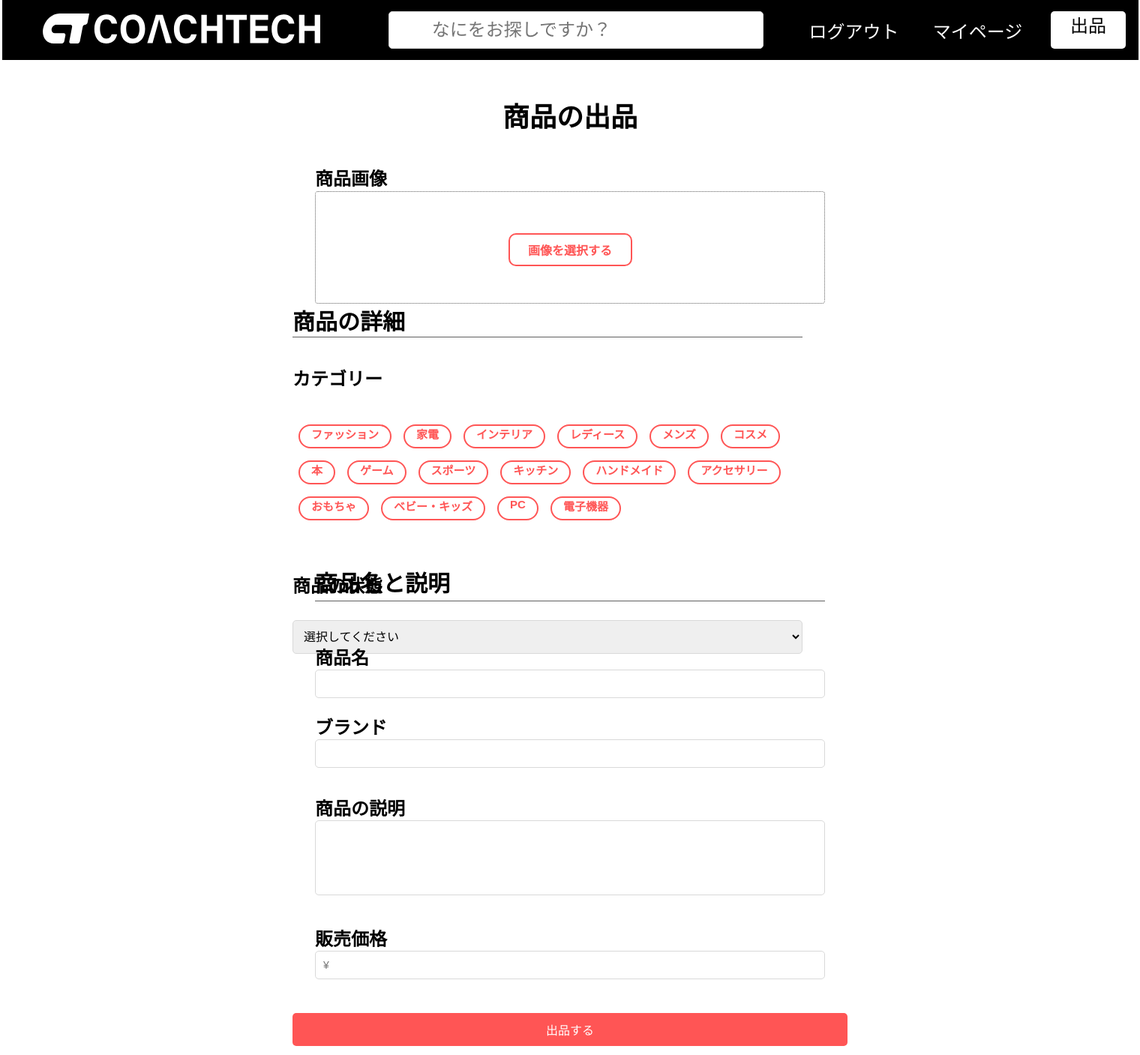
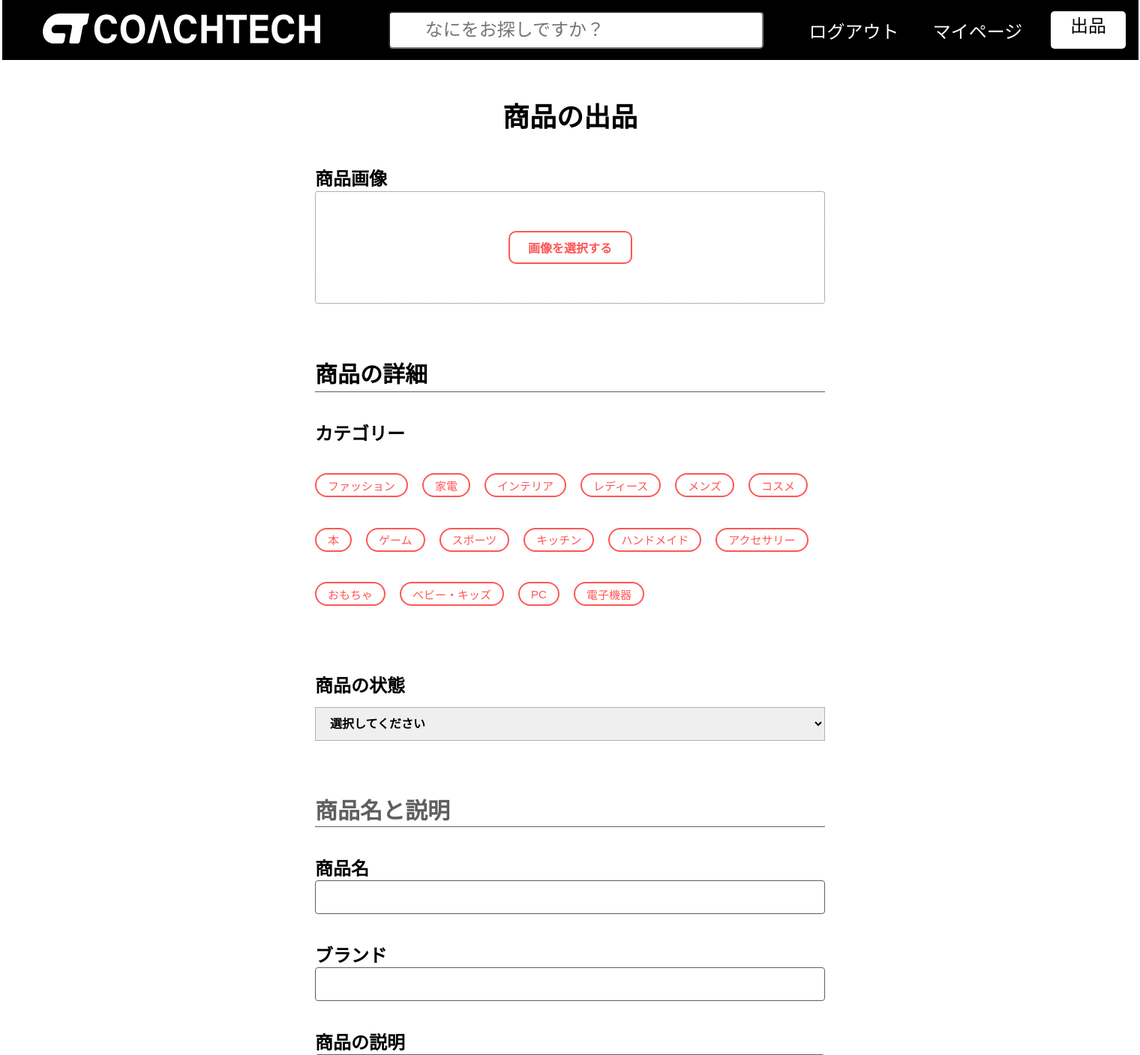
Before and after one commit to seiya71/coachtech-flea-market, a Laravel app: page /sell in a window 1520 px wide. Shown: the top 1407 px of the page at 75% size. Run offline with Laravel 8, Linux system fonts and the light colour scheme; a user stored in the database is signed in; data comes from the database, SQL or seed files in the repository.

Commit message:
出品画面のスタイル修正

```diff
--- a/src/public/css/sell.css
+++ b/src/public/css/sell.css
@@ -43,12 +43,12 @@
 }
 
 .preview-image {
+    display: flex;
+    align-items: center;
+    justify-content: center;
     width: 145px;
     height: 145px;
     background-color: #5f5f5f;
-    display: flex;
-    align-items: center;
-    justify-content: center;
     overflow: hidden;
 }
 
@@ -56,6 +56,14 @@
     width: 100%;
     height: 100%;
     object-fit: cover;
+}
+
+.button-box {
+    display: flex;
+    justify-content: center;
+    align-items: center;
+    width: 165px;
+    height: 145px;
 }
 
 .upload-button {
@@ -88,9 +96,10 @@ input[type="file"] {
 
 .item-detail {
     width: 680px;
-    height: 319px;
+    height: auto;
     display: flex;
     flex-direction: column;
+    margin-top: 70px;
 }
 
 .item-detail__title {
@@ -106,7 +115,7 @@ input[type="file"] {
     display: flex;
     flex-direction: column;
     width: 100%;
-    height: 235px;
+    height: auto;
 }
 
 .category-title {
@@ -121,7 +130,8 @@ input[type="file"] {
     display: flex;
     flex-wrap: wrap;
     width: 100%;
-    height: auto;
+    height: 199px;
+    gap: 19px;
 }
 
 .category-button input[type="checkbox"] {
@@ -129,28 +139,31 @@ input[type="file"] {
 }
 
 .category-button {
-    display: inline-flex;
+    display: flex;
     align-items: center;
     justify-content: center;
-    border: 2px solid #ff5555;
+    border: 2px solid #ff5655;
     background-color: #ffffff;
-    color: #ff5555;
+    color: #ff5655;
     text-decoration: none;
     border-radius: 16px;
     height: 32px;
-    font-size: 15px;
     cursor: pointer;
-    margin: 8px;
+    margin: 0px;
 }
 
-.category-button span {
-    width: 100%;
-    height: 100%;
+.category-name {
+    display: flex;
+    justify-content: center;
+    align-items: center;
+    font-size: 15px;
+    font-weight: 500;
     border-radius: 16px;
-    padding: 0 15px;
+    height: 32px;
+    padding: 15px;
 }
 
-.category-button input[type="checkbox"]:checked+span {
+.category-button input[type="checkbox"]:checked + span {
     background-color: #ff5555;
     color: #ffffff;
 }
@@ -160,24 +173,39 @@ input[type="file"] {
     color: #ffffff;
 }
 
-
 .item-condition {
-    width: 100%;
-    margin: 30px 0px;
+    display: flex;
+    flex-direction: column;
+    width: 680px;
+    height: 93px;
+    margin-top: 65px;
 }
 
 .item-condition__title {
-    text-align: left;
+    width: 120;
+    height: 29px;
     font-size: 24px;
-    font-weight: bold;
-    margin: 30px 0px;
+    font-weight: 700;
 }
 
 .item-condition__select {
     width: 100%;
     height: 45px;
     font-size: 16px;
-    padding: 0px 10px;
+    font-weight: 700;
+    padding-left: 15px;
+    border: 1.5px solid #b1b1b1;
+    margin-top: 19px;
+}
+
+.select-value {
+    display: flex;
+    align-items: center;
+    margin-left: 38px;
+    background-color: #636769;
+    color: #eaeaea;
+    font-size: 14px;
+    font-weight: 600;
 }
 
 .item-description {
@@ -185,47 +213,203 @@ input[type="file"] {
     height: auto;
     display: flex;
     flex-direction: column;
-    margin: 30px;
+    margin-top: 69px;
+}
+
+.item-description__title {
+    width: 100%;
+    height: 46px;
+    color: #5f5f5f;
+    border-bottom: 1px solid #5f5f5f;
+    font-size: 30px;
+    font-weight: 700;
 }
 
 .form-group {
-    margin-bottom: 15px;
+    margin-top: 36px;
+    gap: 7px;
 }
 
-label {
-    display: block;
-    margin-top: 20px;
+.description-label {
+    width: 100%;
+    height: 29px;
     font-size: 24px;
-    font-weight: bold;
+    font-weight: 700;
+    color: #000000;
 }
 
-input,
-textarea,
-select {
+.description-input {
     width: 100%;
-    padding: 10px;
-    border: 1px solid #d9d9d9;
-    border-radius: 5px;
-    font-size: 14px;
+    height: 45px;
+    border: 1px solid #5f5f5f;
+    border-radius: 4px;
+    padding-left: 12px;
 }
 
-textarea {
-    height: 100px;
+.description-textarea {
+    width: 100%;
+    height: 125px;
     resize: none;
+    border: 1px solid #5f5f5f;
+    border-radius: 4px;
+}
+
+.description-input::placeholder {
+    font-size: 24px;
+    font-weight: 700;
+    color: #000000;
 }
 
 .sell-btn {
-    display: block;
+    display: flex;
+    justify-content: center;
+    align-items: center;
     width: 100%;
+    height: 60px;
     background-color: #ff5555;
+    font-size: 26px;
+    font-weight: 700;
+    border-radius: 5px;
+    margin-top: 118px;
+    border: none;
     color: #ffffff;
-    border: none;
-    padding: 10px 0;
-    font-size: 16px;
-    border-radius: 5px;
-    cursor: pointer;
 }
 
 .sell-btn:hover {
     background-color: #e14b4b;
 }
+
+@media screen and (max-width: 768px) {
+    .sell-container {
+        width: 768px;
+        margin-top: 25px;
+    }
+
+    .sell-title {
+        width: 90px;
+        height: 22px;
+        font-size: 18px;
+    }
+
+    .item-image {
+        width: 340px;
+        height: 93px;
+        margin-top: 22px;
+    }
+
+    .item-image__title {
+        height: 18px;
+        font-size: 12px;
+    }
+
+    .item-image__upload {
+        height: 75px;
+    }
+
+    .preview-image {
+        width: 73px;
+        height: 73px;
+    }
+
+    .upload-button {
+        width: 83px;
+        height: 22px;
+        font-size: 8px;
+    }
+
+    .item-detail {
+        width: 340px;
+        margin-top: 35px;
+    }
+
+    .item-detail__title {
+        height: 24px;
+        font-size: 15px;
+        margin-bottom: 18px;
+    }
+
+    .category-title {
+        height: 18px;
+        font-size: 12px;
+        margin-bottom: 18px;
+    }
+
+    .category-value {
+        height: 100px;
+        gap: 10px;
+    }
+
+    .category-button {
+        height: 16px;
+    }
+
+    .category-name {
+        font-size: 8px;
+        border-radius: 8px;
+        height: 16px;
+        padding: 8px;
+    }
+
+    .item-condition {
+        width: 340px;
+        height: 47px;
+        margin-top: 33px;
+    }
+
+    .item-condition__title {
+        width: 60;
+        height: 15px;
+        font-size: 12px;
+    }
+
+    .item-condition__select {
+        height: 23px;
+        font-size: 8px;
+        padding-left: 8px;
+        margin-top: 10px;
+    }
+
+    .select-value {
+        margin-left: 19px;
+        font-size: 7px;
+    }
+
+    .item-description {
+        width: 340px;
+        margin-top: 35px;
+    }
+
+    .item-description__title {
+        height: 23px;
+        font-size: 15px;
+    }
+
+    .form-group {
+        margin-top: 18px;
+        gap: 4px;
+    }
+
+    .description-label {
+        height: 15px;
+        font-size: 12px;
+    }
+
+    .description-input {
+        height: 23px;
+        padding-left: 6px;
+    }
+
+    .description-textarea {
+        height: 63px;
+    }
+
+    .description-input::placeholder {
+        font-size: 12px;
+    }
+
+    .sell-btn {
+        height: 30px;
+        font-size: 13px;
+        margin-top: 59px;
+    }
+}
--- a/src/resources/views/sell.blade.php
+++ b/src/resources/views/sell.blade.php
@@ -16,13 +16,12 @@
                         <img src="{{ asset('storage/' . session('item_image')) }}" alt="商品画像">
                     </div>
                 @endif
-                <div class="form-group">
+                <div class="button-box">
                     <label class="upload-button" for="item_image">画像を選択する</label>
                     <input class="img-label" type="file" name="item_image" id="item_image" accept="image/*"
                         onchange="this.form.submit()">
                 </div>
             </div>
-
         </form>
         <form action="{{ route('sell') }}" method="POST">
             @csrf
@@ -34,10 +33,10 @@
                         @foreach($categories as $category)
                                                 <label class="category-button">
                                                     <input type="checkbox" name="categories[]" value="{{ $category->id }}" {{ in_array(
-                                $category->id,
-                                old('categories', [])
-                            ) ? 'checked' : '' }}>
-                                                    <span>{{ $category->category_name }}</span>
+        $category->id,
+        old('categories', [])
+    ) ? 'checked' : '' }}>
+                                                    <span class="category-name">{{ $category->category_name }}</span>
                                                 </label>
                         @endforeach
                     </div>
@@ -45,29 +44,31 @@
                 <div class="item-condition">
                     <p class="item-condition__title">商品の状態</p>
                     <select class="item-condition__select" name="condition" id="condition">
-                        <option value="選択してください">選択してください</option>
-                        <option value="良好">良好</option>
-                        <option value="目立った傷や汚れなし">目立った傷や汚れなし</option>
-                        <option value="やや傷や汚れあり">やや傷や汚れあり</option>
-                        <option value="状態が悪い">状態が悪い</option>
+                        <option class="select-value" value="選択してください">選択してください</option>
+                        <option class="select-value" value="良好">良好</option>
+                        <option class="select-value" value="目立った傷や汚れなし">目立った傷や汚れなし</option>
+                        <option class="select-value" value="やや傷や汚れあり">やや傷や汚れあり</option>
+                        <option class="select-value" value="状態が悪い">状態が悪い</option>
                     </select>
                 </div>
             </div>
             <div class="item-description">
-                <h2 class="item-detail__title">商品名と説明</h2>
+                <h2 class="item-description__title">商品名と説明</h2>
                 <div class="form-group">
-                    <label for="item-name">商品名</label>
-                    <input type="text" id="item-name" name="item_name" required>
-                    <label for="brand">ブランド</label>
-                    <input type="text" id="brand" name="brand" required>
+                    <label class="description-label" for="item-name">商品名</label>
+                    <input class="description-input" type="text" id="item-name" name="item_name" required>
                 </div>
                 <div class="form-group">
-                    <label for="description">商品の説明</label>
-                    <textarea id="description" name="description" required></textarea>
+                    <label class="description-label" for="brand">ブランド</label>
+                    <input class="description-input" type="text" id="brand" name="brand" required>
                 </div>
                 <div class="form-group">
-                    <label for="price">販売価格</label>
-                    <input type="text" id="price" name="price" placeholder="¥" required>
+                    <label class="description-label" for="description">商品の説明</label>
+                    <textarea class="description-textarea" id="description" name="description" required></textarea>
+                </div>
+                <div class="form-group">
+                    <label class="description-label" for="price">販売価格</label>
+                    <input class="description-input" type="text" id="price" name="price" placeholder="¥" required>
                 </div>
             </div>
             <input type="hidden" name="item_image" value="{{ session('item_image') }}">
```
